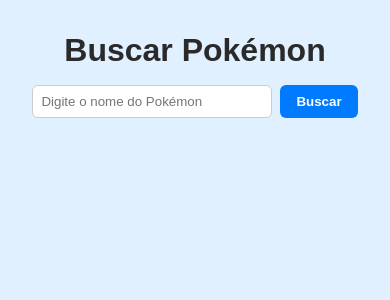
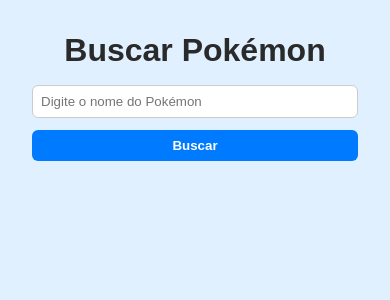
Before and after one commit to RomeuRebonato/pokemon-api, a React (Vite) app: page / in a window 390 px wide. Shown: the top 300 px of the page. Built offline with nearby package versions, Linux system fonts and the light colour scheme.

Commit message:
responsivo com celular

```diff
--- a/src/App.css
+++ b/src/App.css
@@ -80,3 +80,29 @@
 img {
   width: 300px;
 }
+
+@media (max-width: 600px) {
+  form {
+    flex-direction: column;
+    align-items: stretch;
+    gap: 12px;
+  }
+
+  input[type="text"] {
+    width: 100%;
+  }
+
+  button {
+    width: 100%;
+  }
+
+  img {
+    width: 100%;
+    max-width: 100%;
+    height: auto;
+  }
+
+  .list-indices {
+    grid-template-columns: 1fr;
+  }
+}
```
